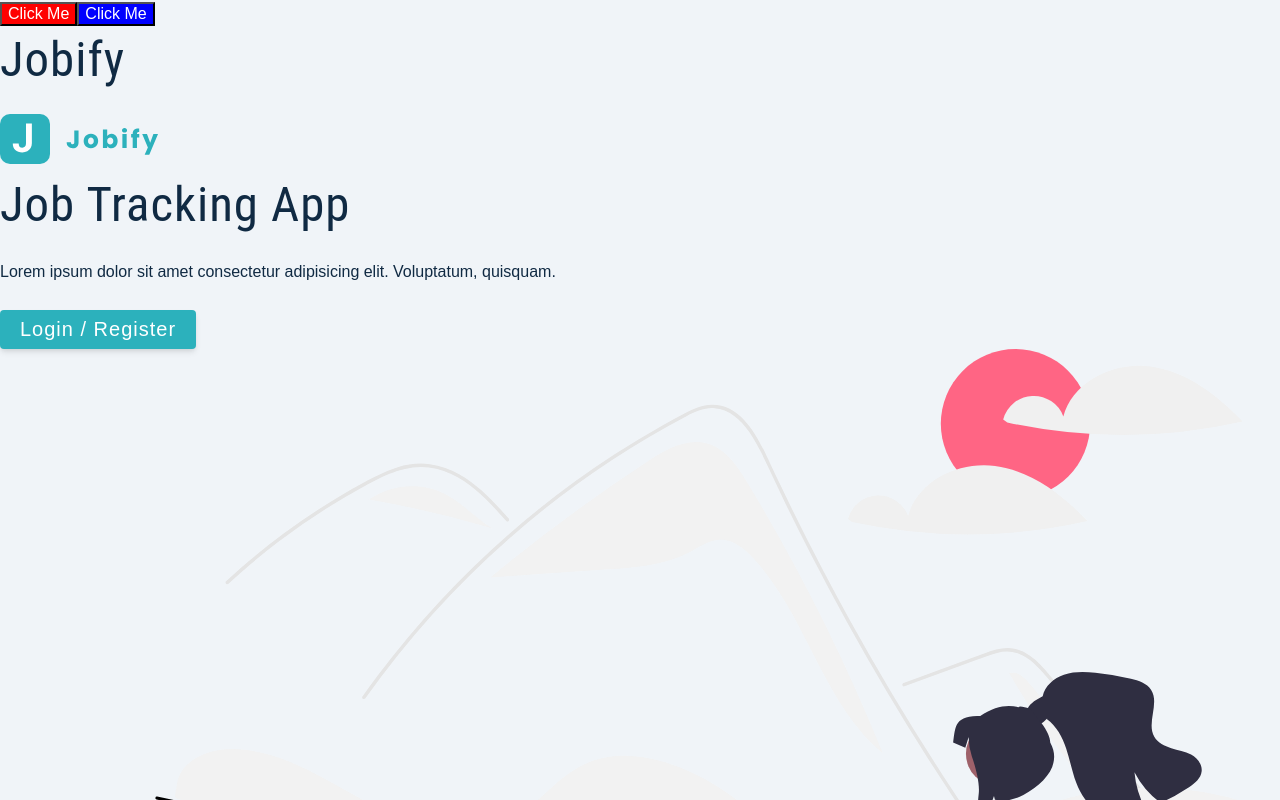
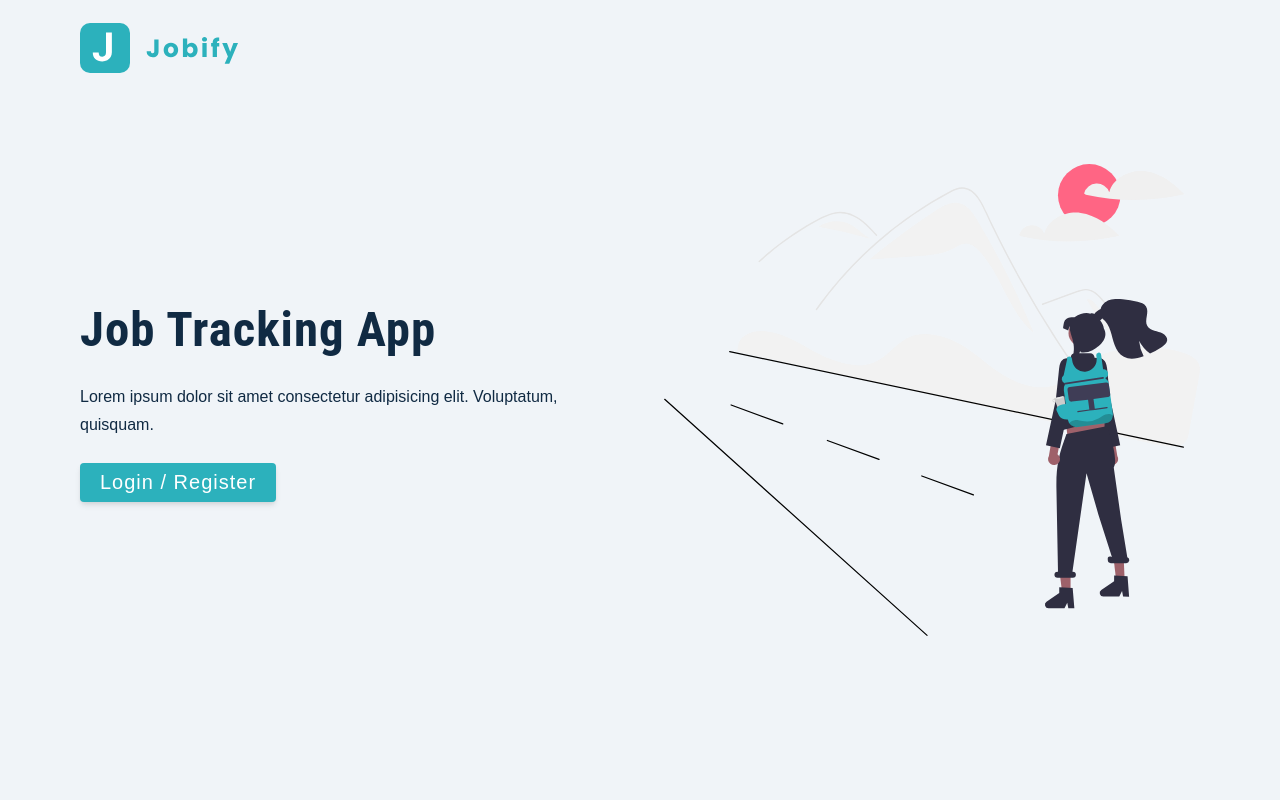
Before and after one commit to lkagan/jobify-client, a React (Create React App) app in the folder client/: page / in a window 1280 px wide. Shown: the top 800 px of the page. Built offline with nearby package versions, Linux system fonts and the light colour scheme.

Commit message:
Styling the landing page with more styled components

```diff
--- a/client/src/App.js
+++ b/client/src/App.js
@@ -16,9 +16,6 @@ const ButtonSecond = styled.button`
 function App() {
     return (
         <>
-            <Button>Click Me</Button>
-            <ButtonSecond>Click Me</ButtonSecond>
-            <h1>Jobify</h1>
             <Landing/>
         </>
     );
--- a/client/src/pages/Landing.js
+++ b/client/src/pages/Landing.js
@@ -1,13 +1,18 @@
 import logo from '../assets/images/logo.svg';
 import main from '../assets/images/main.svg';
+import styled from 'styled-components';
 
 const Landing = () => {
     return (
-        <main>
+        <Wrapper>
             <nav>
-                <img src={logo} alt="Jobify" className={"logo"} />
+                <img
+                    src={ logo }
+                    alt="Jobify"
+                    className={ "logo" }
+                />
             </nav>
-            <div className="container page"></div>
+            <div className="container page">
                 <div className="info">
                     <h1>Job <span>tracking</span> app</h1>
                     <p>
@@ -16,9 +21,59 @@ const Landing = () => {
                     </p>
                     <button className="btn btn-hero">Login / Register</button>
                 </div>
-            <img src={main} alt="Job Hunt" className="img main-img" />
-        </main>
+                <img
+                    src={ main }
+                    alt="Job Hunt"
+                    className="img main-img"
+                />
+            </div>
+        </Wrapper>
     );
 };
 
+const Wrapper = styled.main`
+  nav {
+    width: var(--fluid-width);
+    max-width: var(--max-width);
+    height: var(--nav-height);
+    margin: 0 auto;
+    display: flex;
+    align-items: center;
+  }
+
+  .page {
+    min-height: calc(100vh - var(--nav-height));
+    display: grid;
+    align-items: center;
+    margin-top: -3rem;
+  }
+
+  h1 {
+    font-weight: 700;
+
+    span {
+      color: var(--primary-color-500);
+    }
+  }
+
+  p {
+    color: var(--gray-600);
+  }
+
+  .main-img {
+    display: none;
+  }
+
+  @media (min-width: 992px) {
+    .page {
+      grid-template-columns: 1fr 1fr;
+      column-gap: 3rem;
+    }
+
+    .main-img {
+      display: block;
+    }
+  }
+`;
+
 export default Landing;
```
Lines whose indentation alone changed are shown as unchanged.
